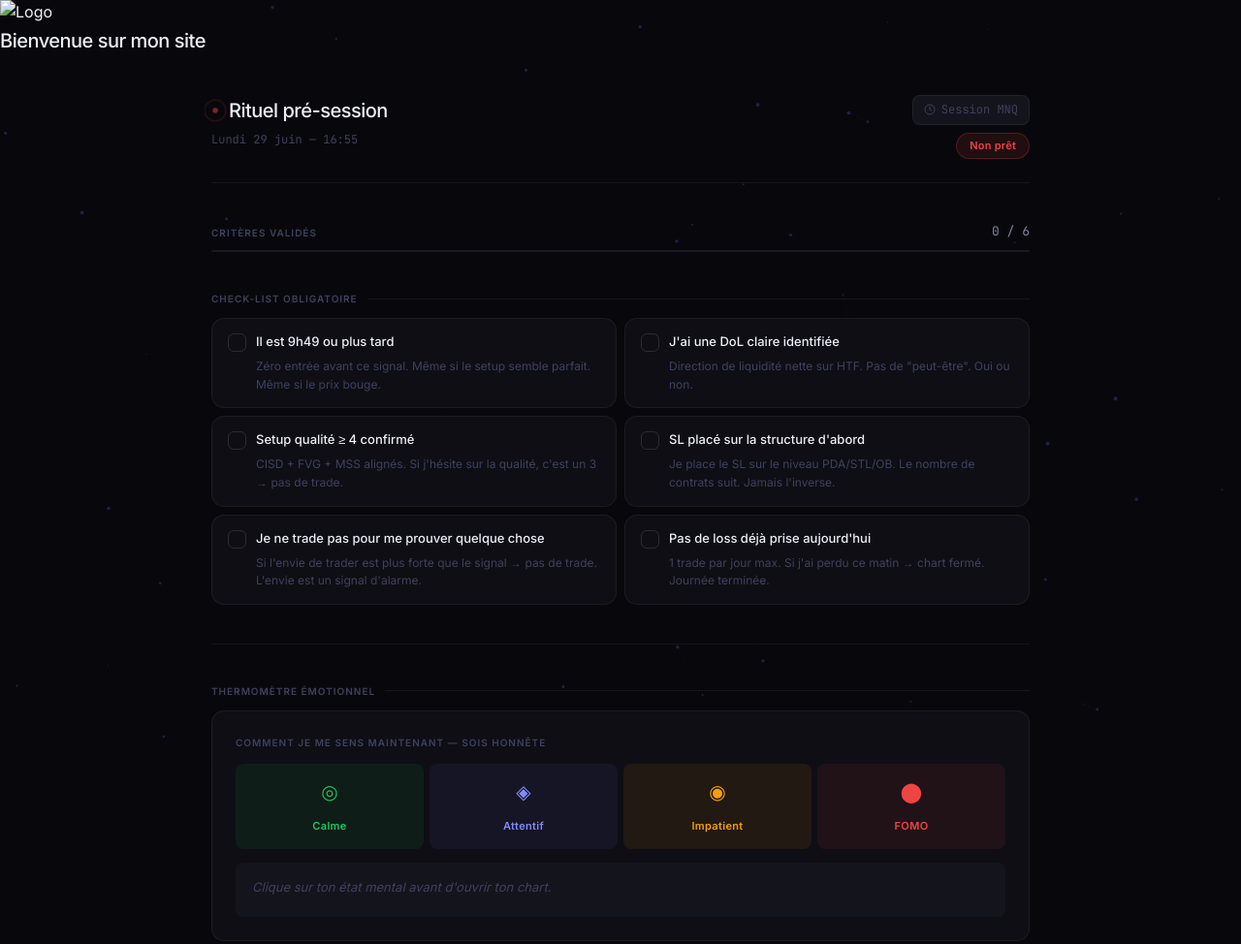
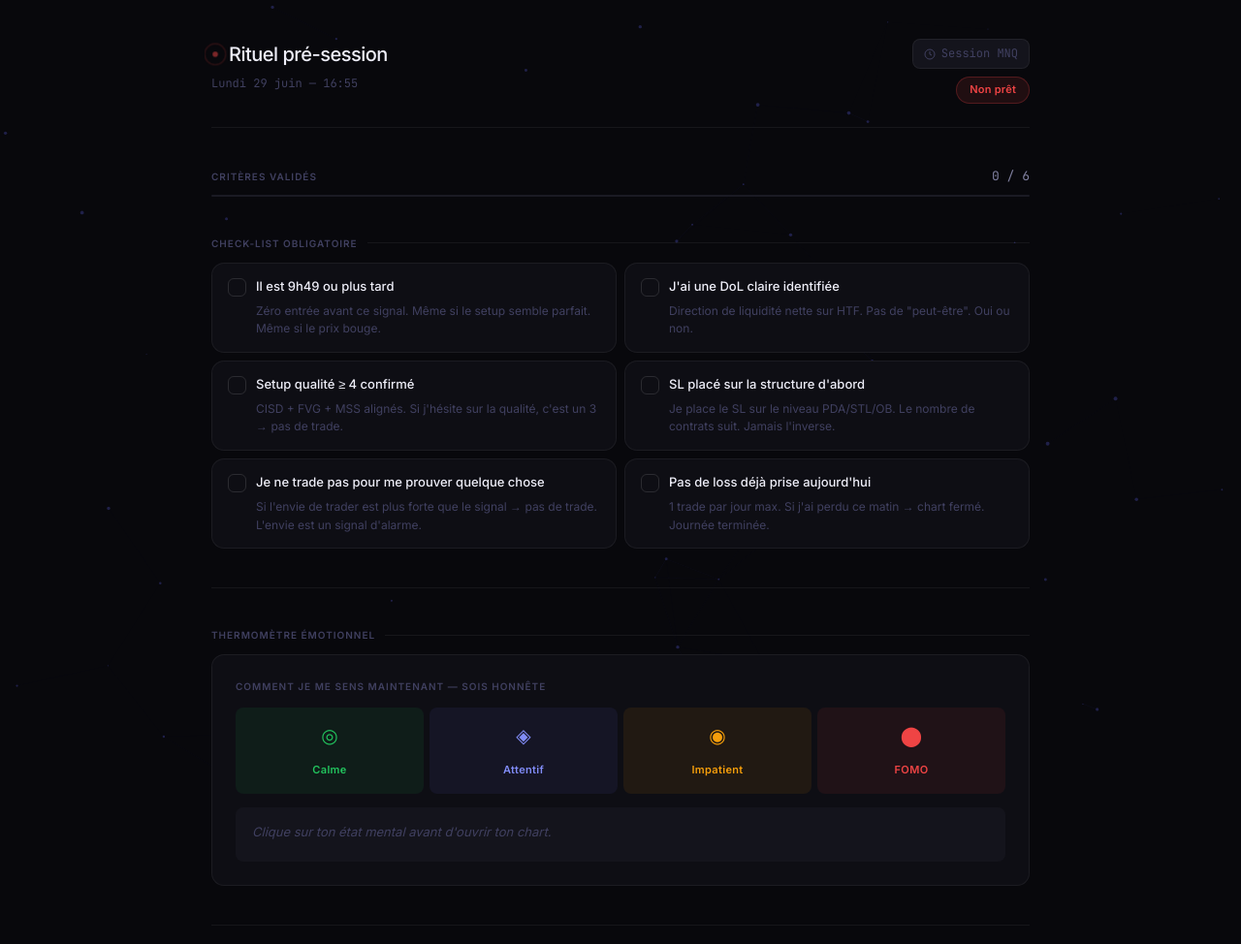
Before and after one commit to Amine2bxl/Trading-Plan, a plain HTML site: page index.html in a window 1280 px wide. Shown: the top 974 px of the page at 97% size. Drawn offline with Linux system fonts and the light colour scheme.

Commit message:
Update index.html

```diff
--- a/index.html
+++ b/index.html
@@ -1,27 +1,6 @@
 <!DOCTYPE html>
 <html lang="fr">
 <head>
-  <meta charset="UTF-8">
-    <meta name="viewport" content="width=device-width, initial-scale=1.0">
-
-    <!-- TITRE ET DESCRIPTION (Ce qui s'affiche dans les résultats Google) -->
-    <title>Nom de Ton Site</title>
-    <meta name="description" content="Une description courte et précise de ton site pour Google.">
-
-    <!-- FAVICON (Onglet navigateur, raccourcis Chrome, Google sur mobile) -->
-    <link rel="icon" type="image/png" href="/logo.png">
-    <link rel="apple-touch-icon" href="/logo.png"> <!-- Pour les raccourcis iPhone/iPad -->
-
-    <!-- OPTIONNEL : Manifeste pour les raccourcis Android (PWA) -->
-    <!-- Si tu veux que ton site puisse s'installer comme une app sur Android -->
-    <link rel="manifest" href="/manifest.json">
-</head>
-<body>
-
-    <!-- LOGO VISIBLE SUR LE SITE -->
-    <img src="/logo.png" alt="Logo" width="150">
-
-    <h1>Bienvenue sur mon site</h1>
 <meta charset="UTF-8">
 <meta name="viewport" content="width=device-width, initial-scale=1.0">
 <title>Rituel Pré-Session — MNQ</title>
```
